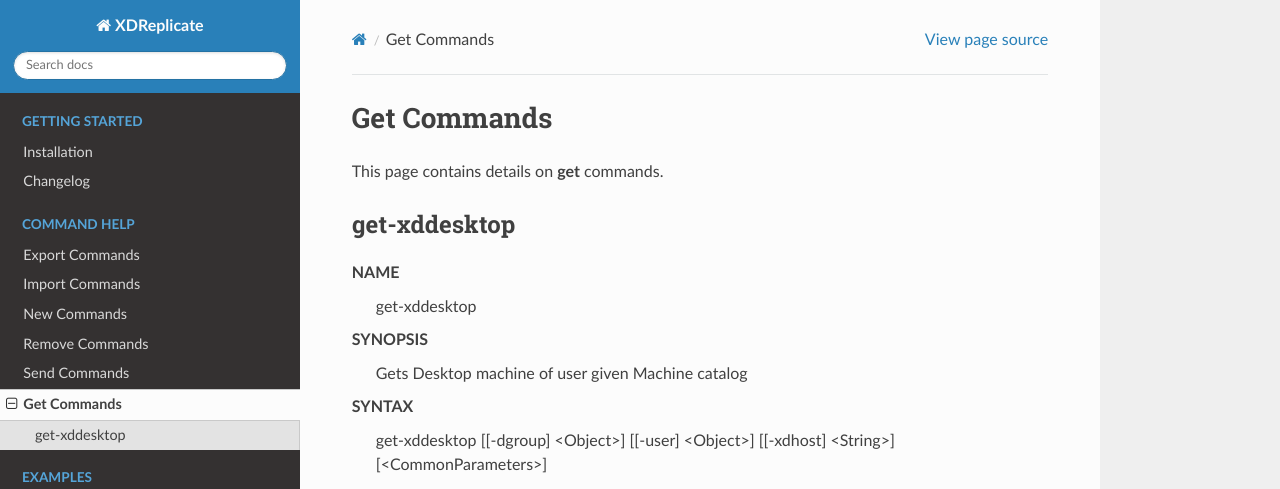
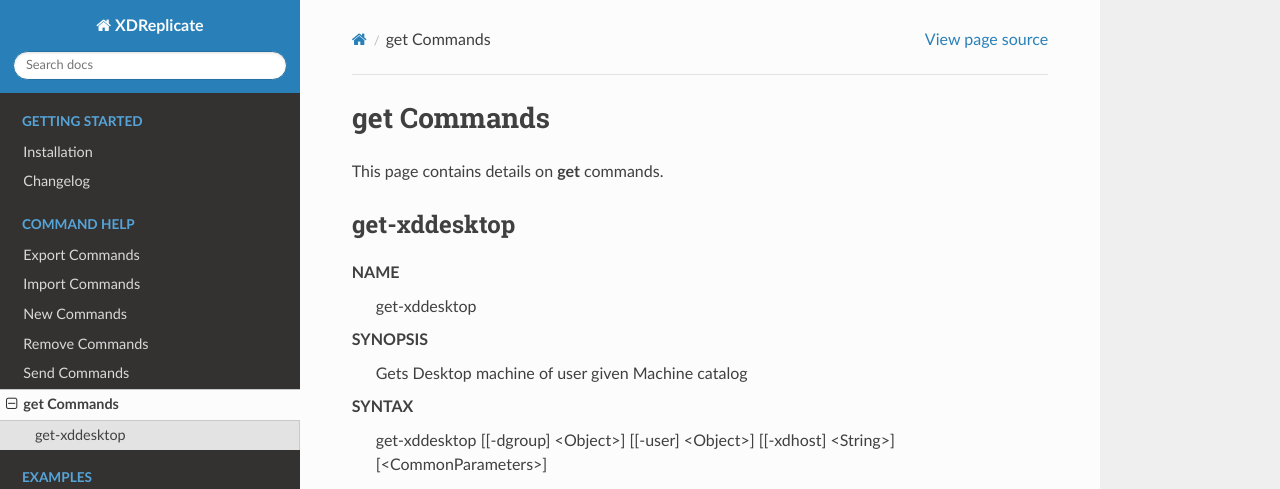
Before and after one commit to ryancbutler/XDReplicate, a Sphinx documentation site: the page built from docs/cmd_get.rst, in a window 1280 px wide and 1299 px high. Shown: the top 489 px of the window. Built offline with Sphinx 7.4.7 and the Read the Docs theme 2.0.0, drawn with Linux system fonts in a browser that asks for light colours.

```diff
--- a/docs/cmd_get.rst
+++ b/docs/cmd_get.rst
@@ -1,4 +1,4 @@
-Get Commands
+get Commands
 =========================
 
 This page contains details on **get** commands.
```
Also changed, not shown: 1 other file.
